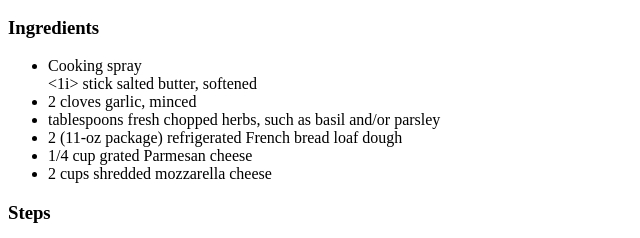
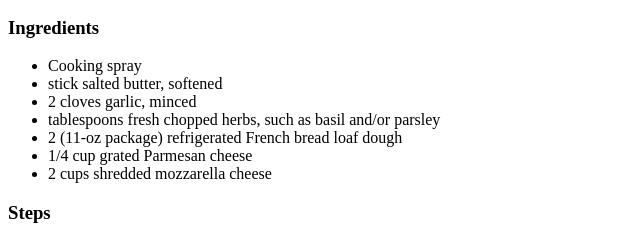
Before and after one commit to Liabiliti/odin-recipes, a plain HTML site: page recipes/garlic_bread.html in a window 1280 px wide. Shown: the part 434-672 px from the top of the page, 0-640 px from the left. Drawn offline with Linux system fonts and the light colour scheme.

Commit message:
Fixed list typo

```diff
--- a/recipes/garlic_bread.html
+++ b/recipes/garlic_bread.html
@@ -14,7 +14,7 @@
     <ul>
         <li>Cooking spray</li>
 
-            <1i> stick salted butter, softened</1i>
+            <li> stick salted butter, softened</li>
 
             <li>2 cloves garlic, minced</li>
 
```
